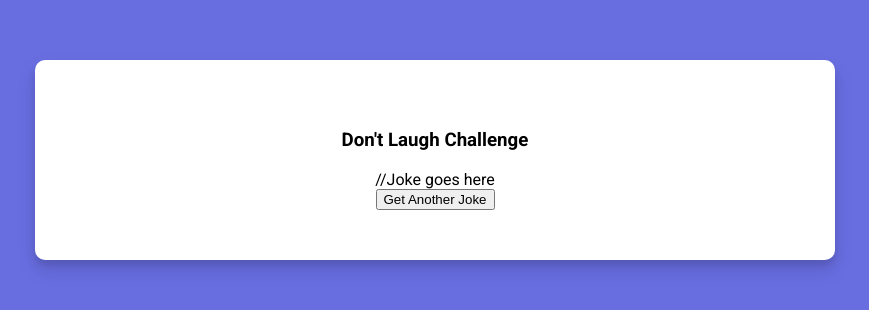
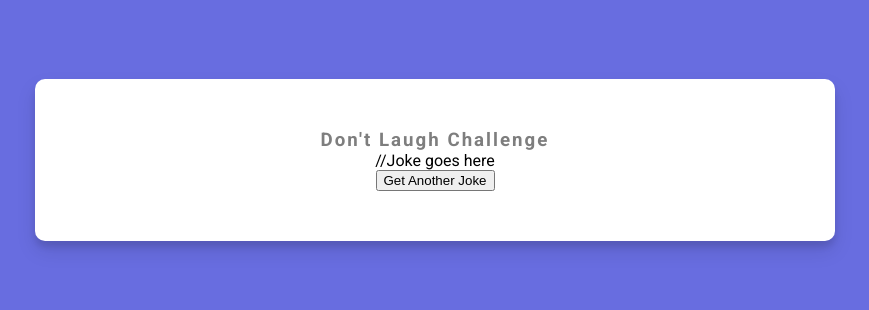
Before and after one commit to jmolina518/dad-jokes, a plain HTML site: page index.html in a window 1280 px wide. Shown: the part 240-550 px from the top of the page, without its empty margins (205-1074 px from the left). Drawn offline with Linux system fonts and the light colour scheme.

Commit message:
add h3 style

```diff
--- a/style.css
+++ b/style.css
@@ -26,3 +26,9 @@ body {
   max-width: 100%;
   width: 800px;
 }
+
+h3 {
+  margin: 0;
+  opacity: 0.5;
+  letter-spacing: 2px;
+}
```
